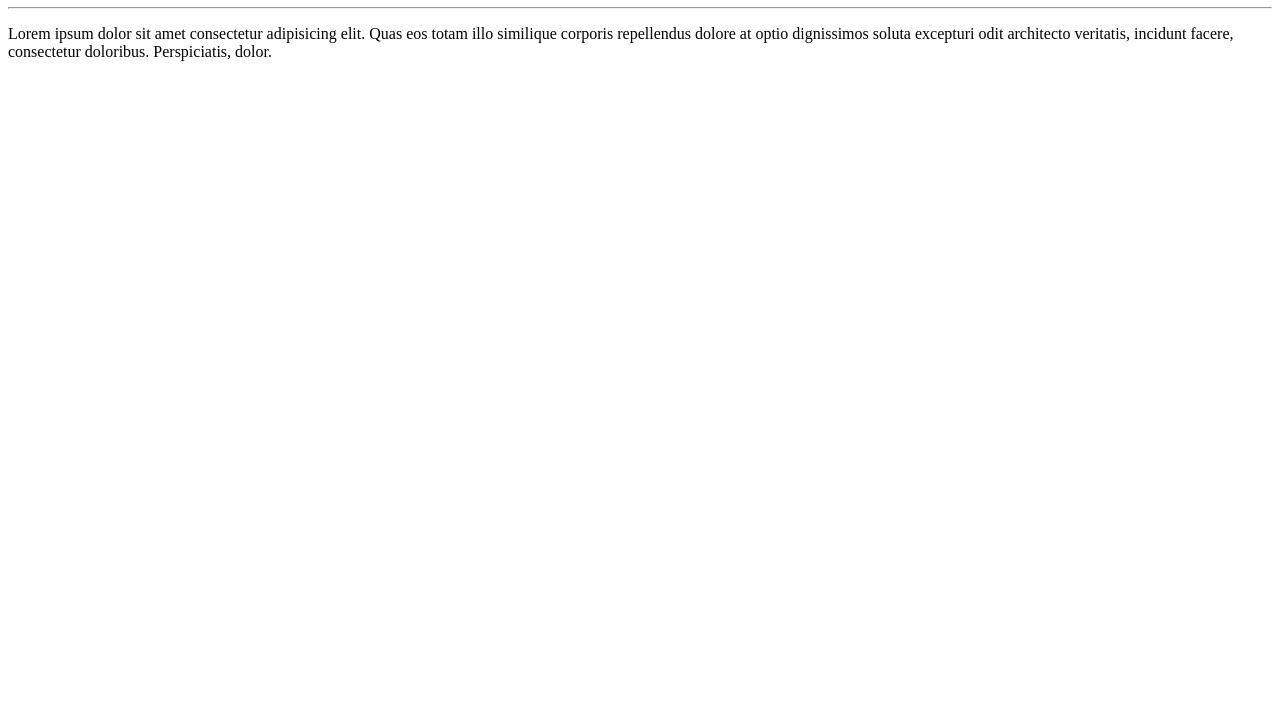
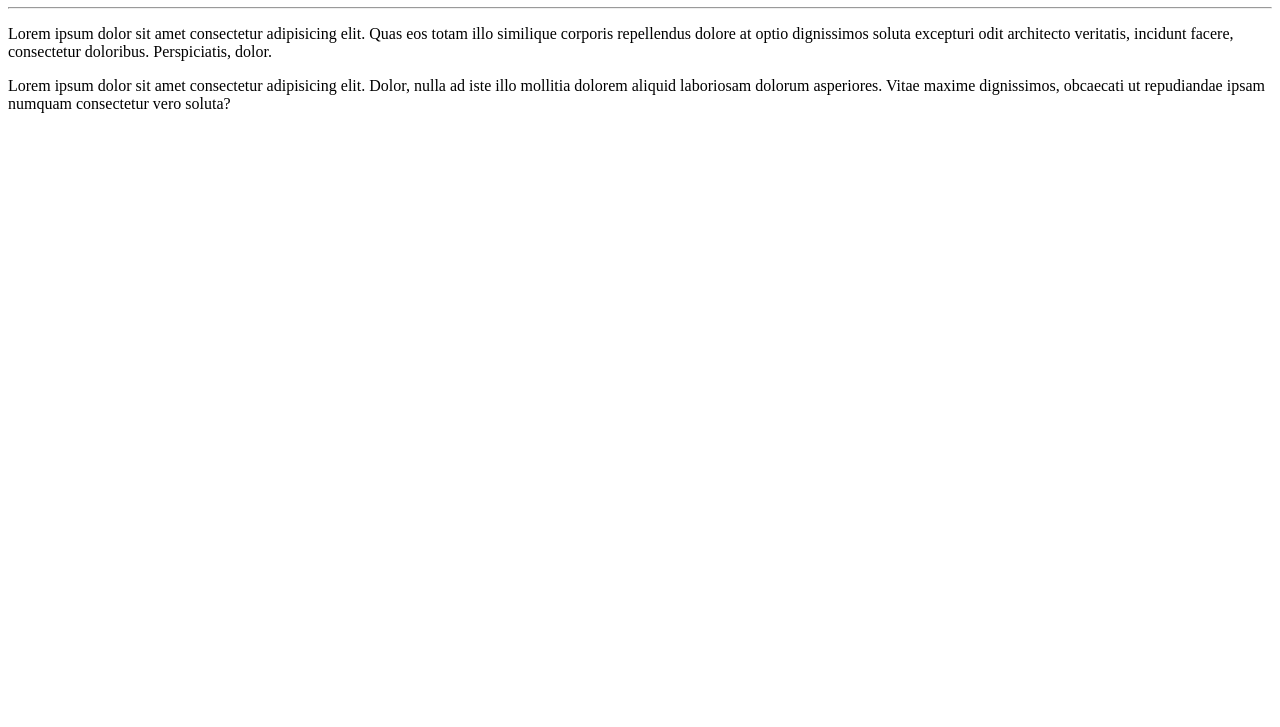
Before and after one commit to mateusferm7/Ola-Mundo, a plain HTML site: page site exemplo/index.html in a window 1280 px wide. Shown: the part 73-800 px from the top of the page. Drawn offline with Linux system fonts and the light colour scheme.

Commit message:
adcionei um paragrafo

```diff
--- a/site exemplo/index.html
+++ b/site exemplo/index.html
@@ -9,5 +9,7 @@
     <h1>Olá, mundo</h1>
     <hr>
     <p>Lorem ipsum dolor sit amet consectetur adipisicing elit. Quas eos totam illo similique corporis repellendus dolore at optio dignissimos soluta excepturi odit architecto veritatis, incidunt facere, consectetur doloribus. Perspiciatis, dolor.</p>
+
+    <p>Lorem ipsum dolor sit amet consectetur adipisicing elit. Dolor, nulla ad iste illo mollitia dolorem aliquid laboriosam dolorum asperiores. Vitae maxime dignissimos, obcaecati ut repudiandae ipsam numquam consectetur vero soluta?</p>
 </body>
 </html>
```
